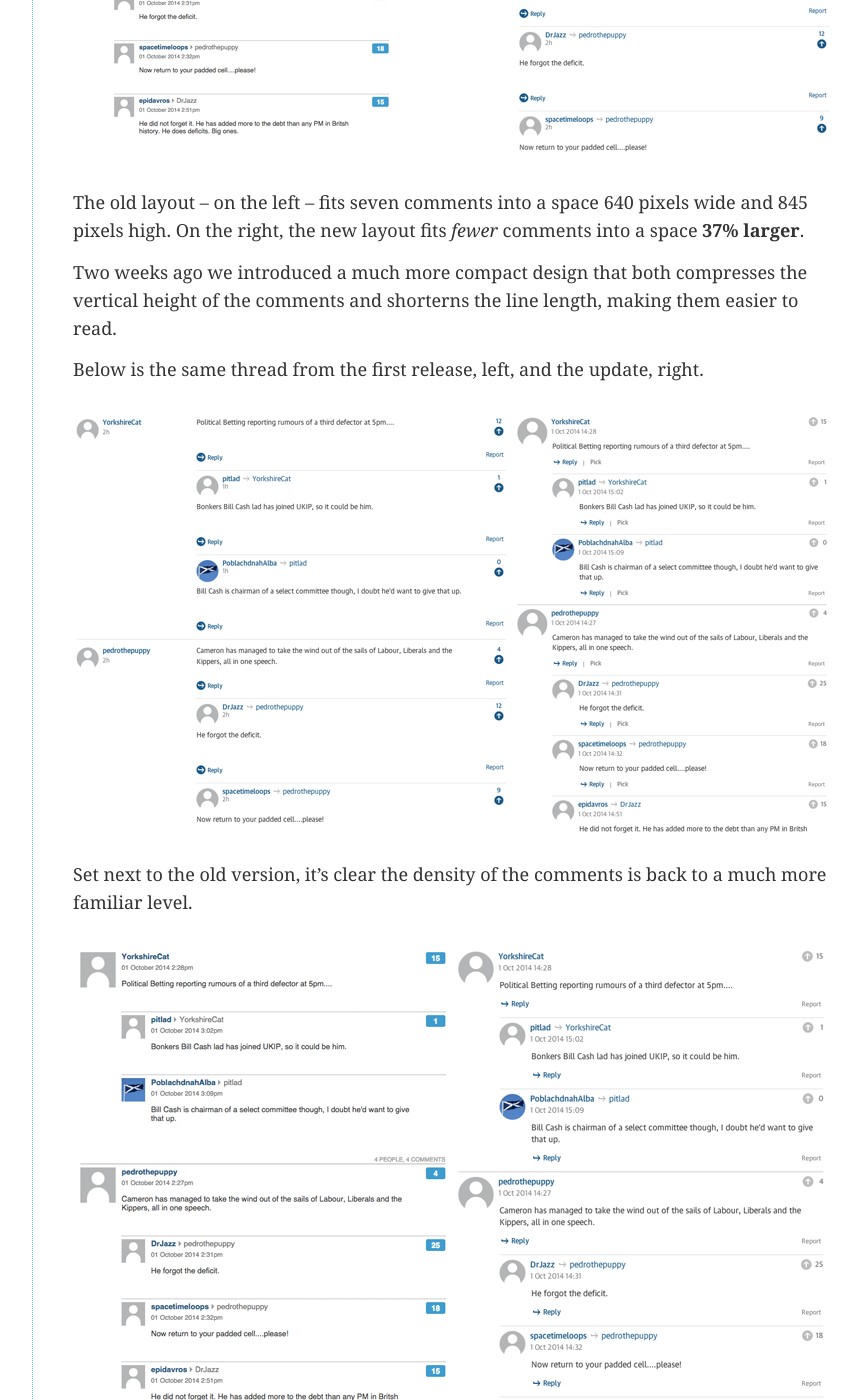
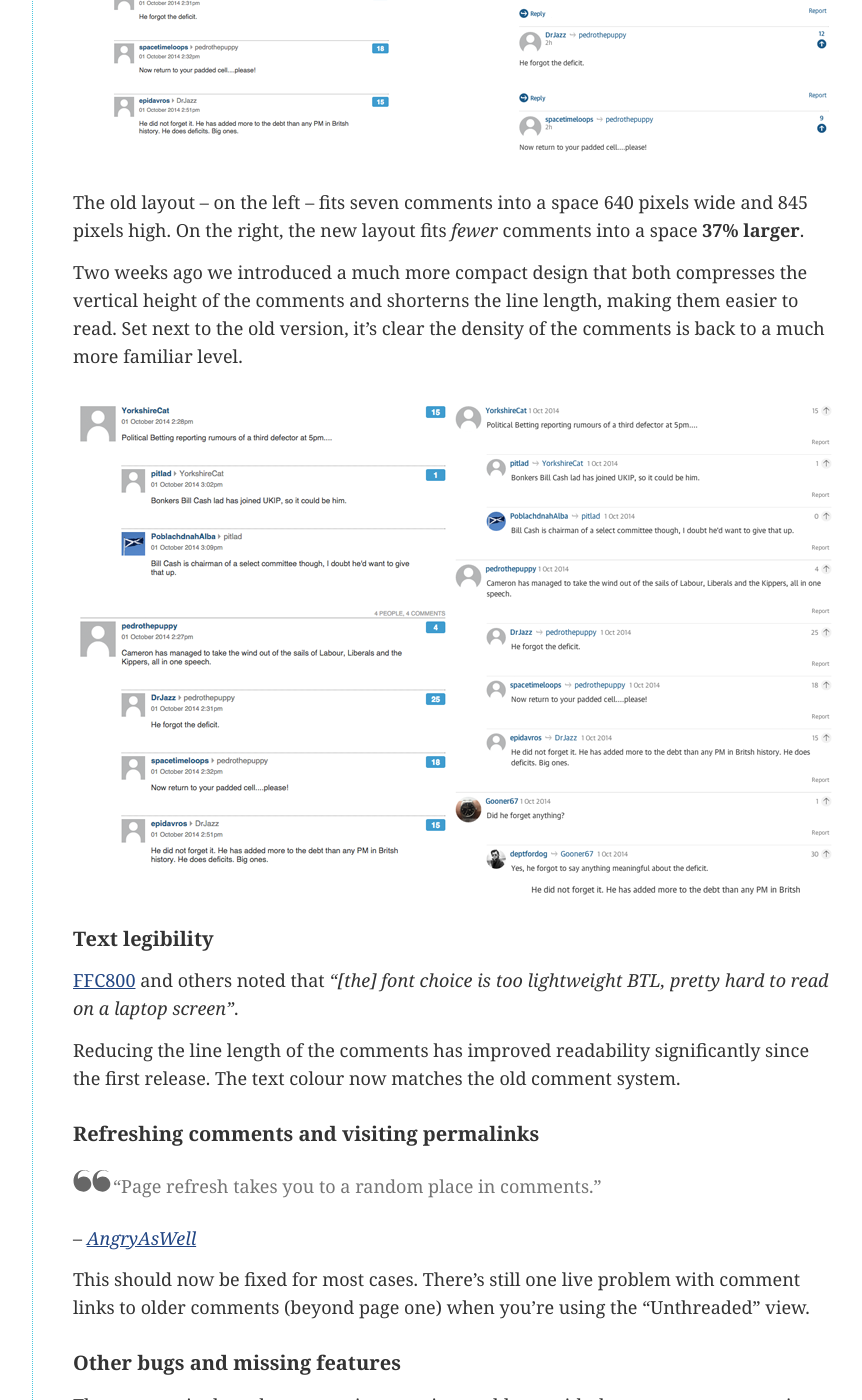
Before and after one commit to guardian/next, a Jekyll site: the page built from jekyll/_posts/2014-10-06-comment-update.md, in a window 1280 px wide and 1400 px high, scrolled down 1624 px. Shown: the whole window, without its empty margins (258-1120 px from the left). Built offline with Jekyll 4.4.1, drawn with Linux system fonts in a browser that asks for light colours; some web fonts are replaced; Markdown is read by kramdown in place of the engine named in the settings.

Commit message:
update comparison image

```diff
--- a/jekyll/_posts/2014-10-06-comment-update.md
+++ b/jekyll/_posts/2014-10-06-comment-update.md
@@ -30,21 +30,15 @@ By far the most common feedback was that there was too much white space in the n
 
 > "The white space is sickening - don't mean that metaphorically, when I tried to read the page I feel physically sick."
 
- Looking at the old comment layout side by side with the one we originally released, the difference in the density of the content is clear.
+Looking at the old comment layout side by side with the one we originally released, the difference in the density of the content is clear.
 
 <img src="/assets/images/r2-vs-old.png" width="100%" style="margin:30px 0 25px 0;" />
 
 The old layout – on the left – fits seven comments into a space 640 pixels wide and 845 pixels high. On the right, the new layout fits *fewer* comments into a space **37% larger**.
 
-Two weeks ago we introduced a much more compact design that both compresses the vertical height of the comments and shorterns the line length, making them easier to read.
+Two weeks ago we introduced a much more compact design that both compresses the vertical height of the comments and shorterns the line length, making them easier to read. Set next to the old version, it's clear the density of the comments is back to a much more familiar level.
 
-Below is the same thread from the first release, left, and the update, right.
-
-<img src="/assets/images/old-vs-new.png" width="100%" style="margin:30px 0 25px 0;" />
-
-Set next to the old version, it's clear the density of the comments is back to a much more familiar level.
-
-<img src="/assets/images/r2-vs-new.png" width="100%" style="margin:30px 0 25px 0;" />
+<img src="/assets/images/r2-vs-new-2.png" width="100%" style="margin:30px 0 25px 0;" />
 
 ## Text legibility
 
```
Also changed, not shown: jekyll/assets/images/r2-vs-new-2.png (added).
